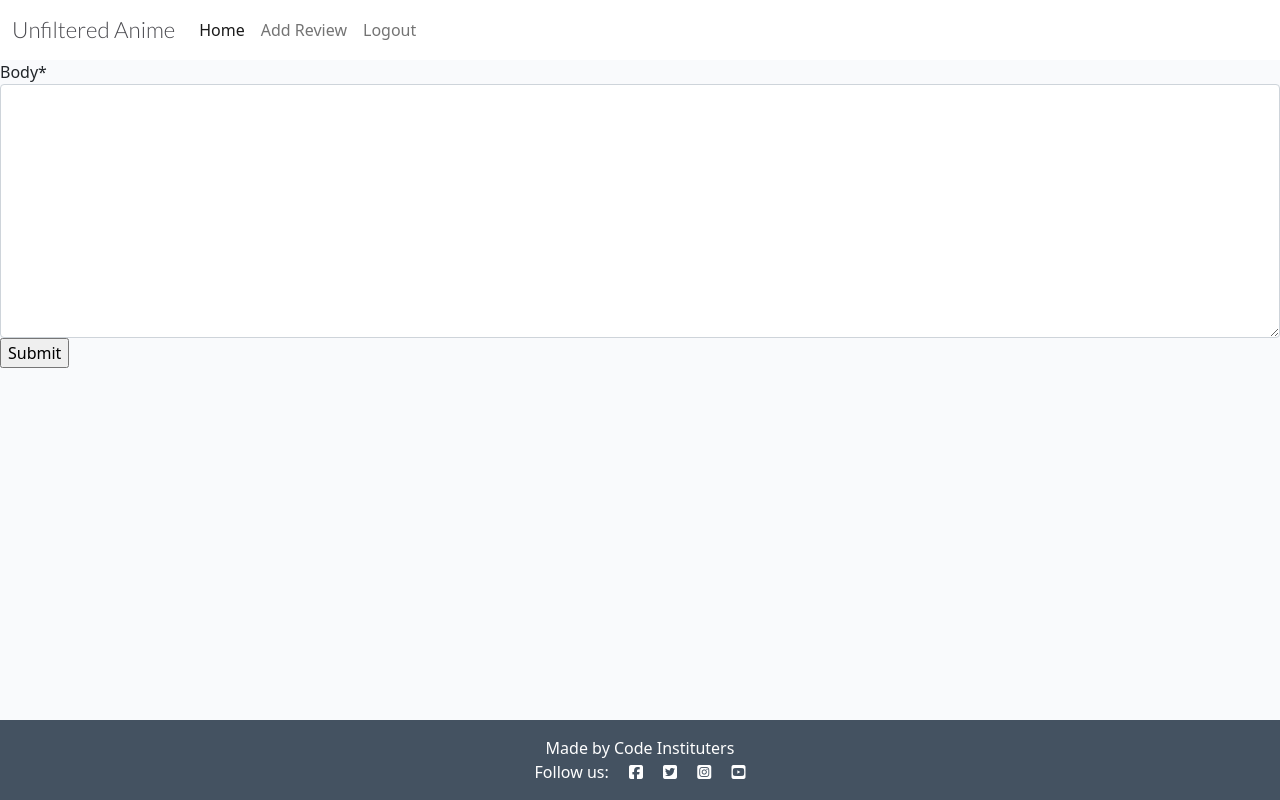
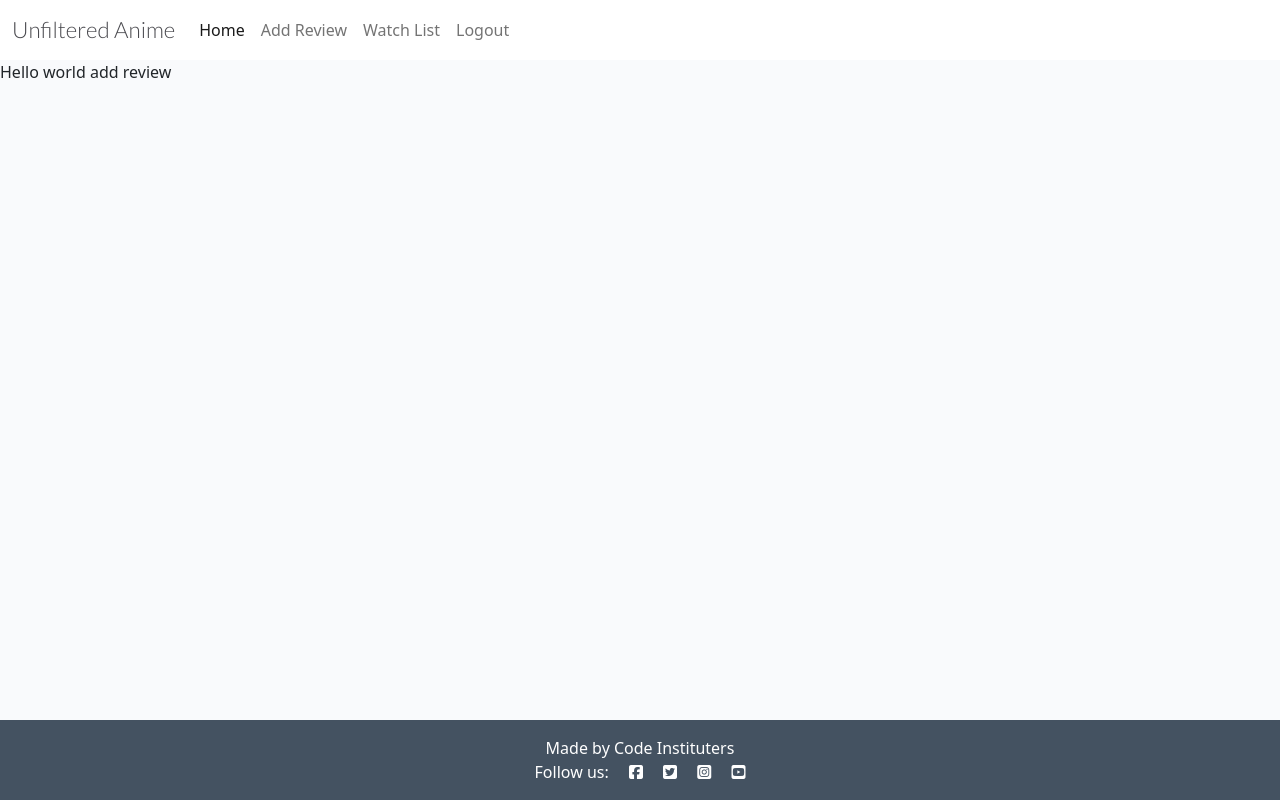
Before and after one commit to PritenMakwana44/unfiltered-anime, a Django app: template templates/add_review.html in a window 1280 px wide. Run offline with Django 3.2, Linux system fonts and the light colour scheme; the template is opened without the code that fills it: values that come from a table or form of the project are taken from there, others are empty; the visitor is signed in with stand-in values (Sample User, id 1); some libraries are stand-ins or nearby versions.

Commit message:
Revert "add review working without username and submit. Commit before changing to form.py function for add review"
This reverts commit cc82899b1115f53bf75142ad523fed258bad240a.

```diff
--- a/reviews/models.py
+++ b/reviews/models.py
@@ -1,8 +1,6 @@
 from django.db import models
 from django.contrib.auth.models import User
 from cloudinary.models import CloudinaryField
-
-
 
 STATUS = ((0, "Draft"), (1, "Published"))
 ANIME_TYPE = [
@@ -19,7 +17,7 @@ class Review(models.Model):
     featured_image = CloudinaryField('image', default='placeholder')
     release_year = models.PositiveSmallIntegerField()
     publish_date = models.DateTimeField(auto_now_add=True)
-    description = models.CharField(max_length=1000, default='Add description here')
+    description = models.CharField(max_length=1000)
     review = models.CharField(max_length=2000, unique=True)
     fav_character = models.CharField(max_length=300)
     status = models.IntegerField(choices=STATUS, default=0)
--- a/reviews/urls.py
+++ b/reviews/urls.py
@@ -1,11 +1,9 @@
 from . import views
 from django.urls import path
-from .views import AddReview
 
 urlpatterns = [
   path('', views.ReviewList.as_view(), name='home'),
-  path('add_review/', AddReview.as_view(), name="add_review"),
+  path('<slug:slug>/', views.ReviewDetail.as_view(), name='review_detail'),
   path('upvotes/<slug:slug>', views.ReviewUpvotes.as_view(), name='review_upvotes'),
   path('downvotes/<slug:slug>', views.ReviewDownVotes.as_view(), name='review_downvotes'),
-  path('<slug:slug>/', views.ReviewDetail.as_view(), name='review_detail'),
 ]
--- a/templates/add_review.html
+++ b/templates/add_review.html
@@ -2,17 +2,6 @@
 
 {% load crispy_forms_tags %}
 
-
-<form method="POST" enctype="multipart/form-data">
-
-    <!-- Security token -->
-    {% csrf_token %}
-
-    <!-- Using the formset -->
-    {{ form|crispy }}
-    {{ form.media }}
-
-    <input type="submit" value="Submit">
-</form>
+Hello world add review
 
 {% endblock content %}
--- a/templates/base.html
+++ b/templates/base.html
@@ -41,6 +41,9 @@
                         <a class="nav-link" href="{% url 'add_review' %}">Add Review</a>
                     </li>
                     <li class="nav-item">
+                        <a class="nav-link" href="{% url 'watchlist' %}">Watch List</a>
+                    </li>
+                    <li class="nav-item">
                         <a class="nav-link" href="{% url 'account_logout' %}">Logout</a>
                     </li>
                     {% else %}
```
Also changed, not shown: reviews/views.py (+4 -13 lines), reviews/migrations/0005_remove_review_description.py (deleted), reviews/migrations/0006_review_description.py (deleted).
